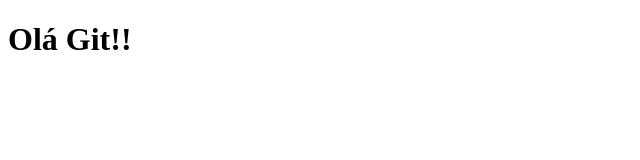
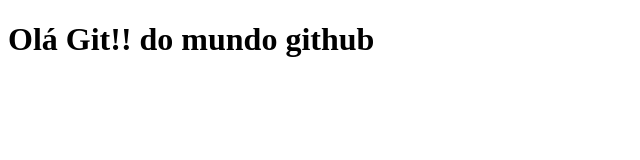
Before and after one commit to professor-dutra/aula-de-git, a plain HTML site: page index.html in a window 1280 px wide. Shown: the whole page, without its empty margins (0-640 px from the left). Drawn offline with Linux system fonts and the light colour scheme.

Commit message:
Adicionamos a palavra git

```diff
--- a/index.html
+++ b/index.html
@@ -7,7 +7,7 @@
     <title>Aprendendo GIT</title>
 </head>
 <body>
-    <h1>Olá Git!!</h1>
+    <h1>Olá Git!! do mundo github</h1>
     <script src="js/index.js"></script>
 </body>
 </html>
```
